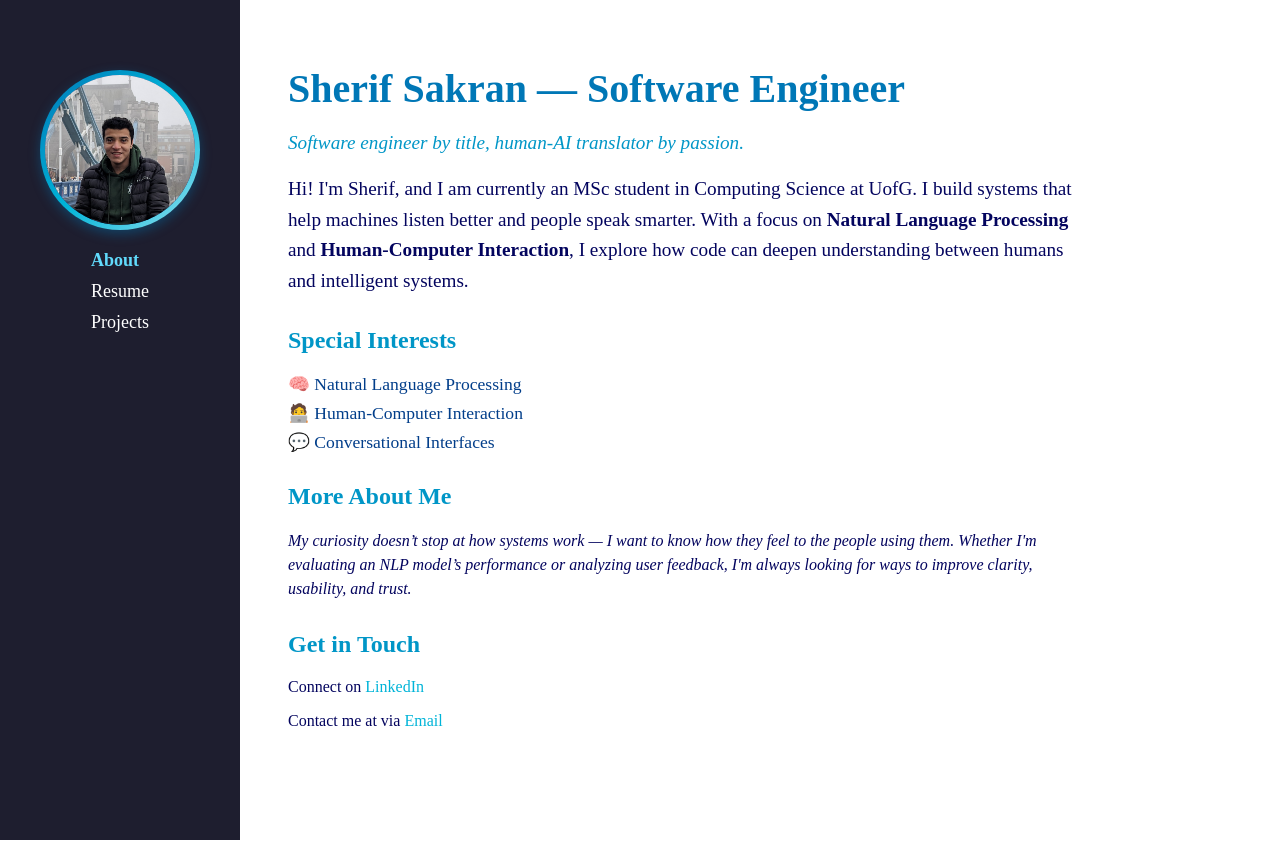
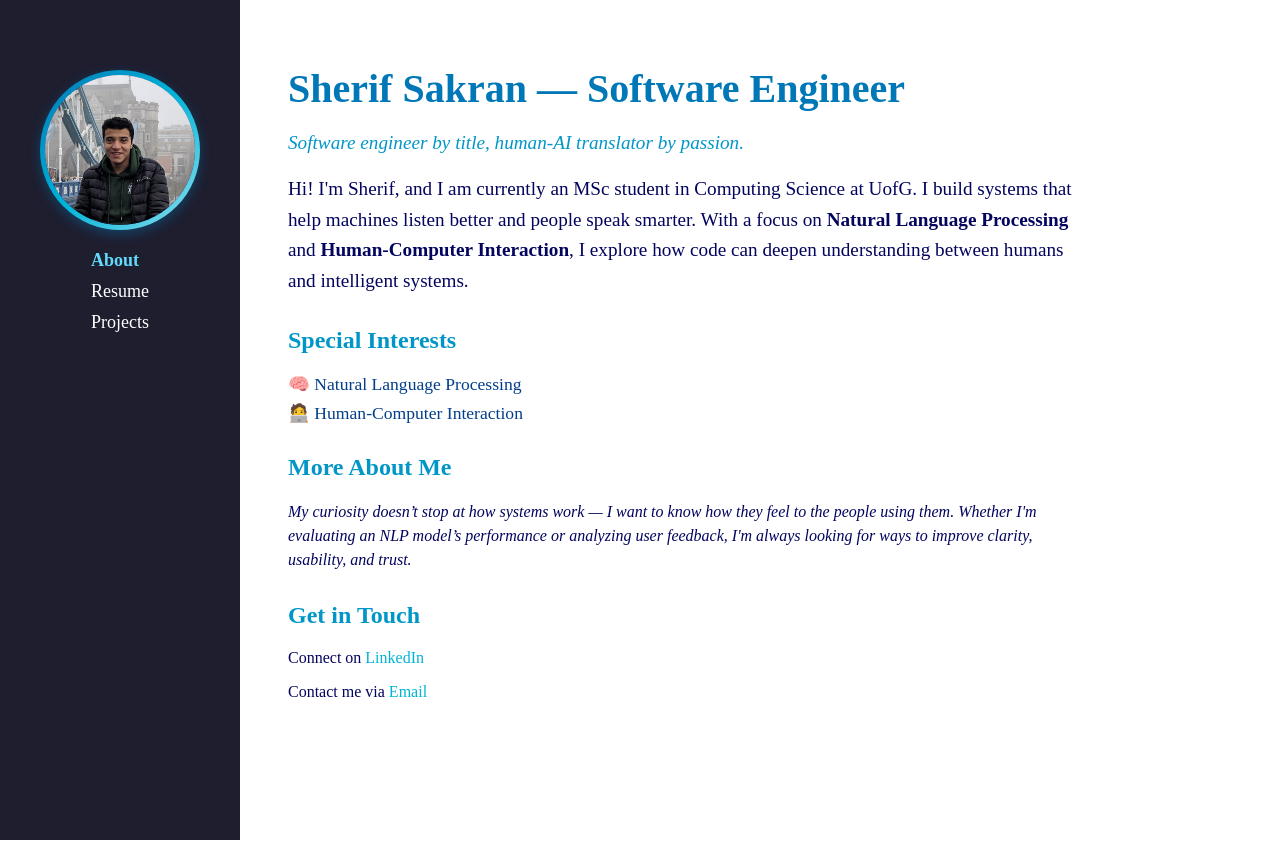
Before and after one commit to Sherif-Sakran/Sherif-Sakran.github.io, a React (Vite) app: page / in a window 1280 px wide. Built offline with nearby package versions, Linux system fonts and the light colour scheme.

Commit message:
Updated text

```diff
--- a/src/pages/About.jsx
+++ b/src/pages/About.jsx
@@ -16,7 +16,7 @@
       <ul className="interests">
         <li>🧠 Natural Language Processing</li>
         <li>🧑‍💻 Human-Computer Interaction</li>
-        <li>💬 Conversational Interfaces</li>
+        {/* <li>💬 Conversational Interfaces</li> */}
       </ul>
 
       <h2 className="section-heading">More About Me</h2>
@@ -28,7 +28,7 @@
       <div className="contact-section">
         <h2 className="section-heading">Get in Touch</h2>
         <p>Connect on <a href="https://www.linkedin.com/in/sherif-sakran/" target="_blank" rel="noreferrer">LinkedIn</a></p>
-        <p>Contact me at via <a href="mailto:sherifsakraan@gmail.com">Email</a></p>
+        <p>Contact me via <a href="mailto:sherifsakraan@gmail.com">Email</a></p>
       </div>
     </div>
   )
```
